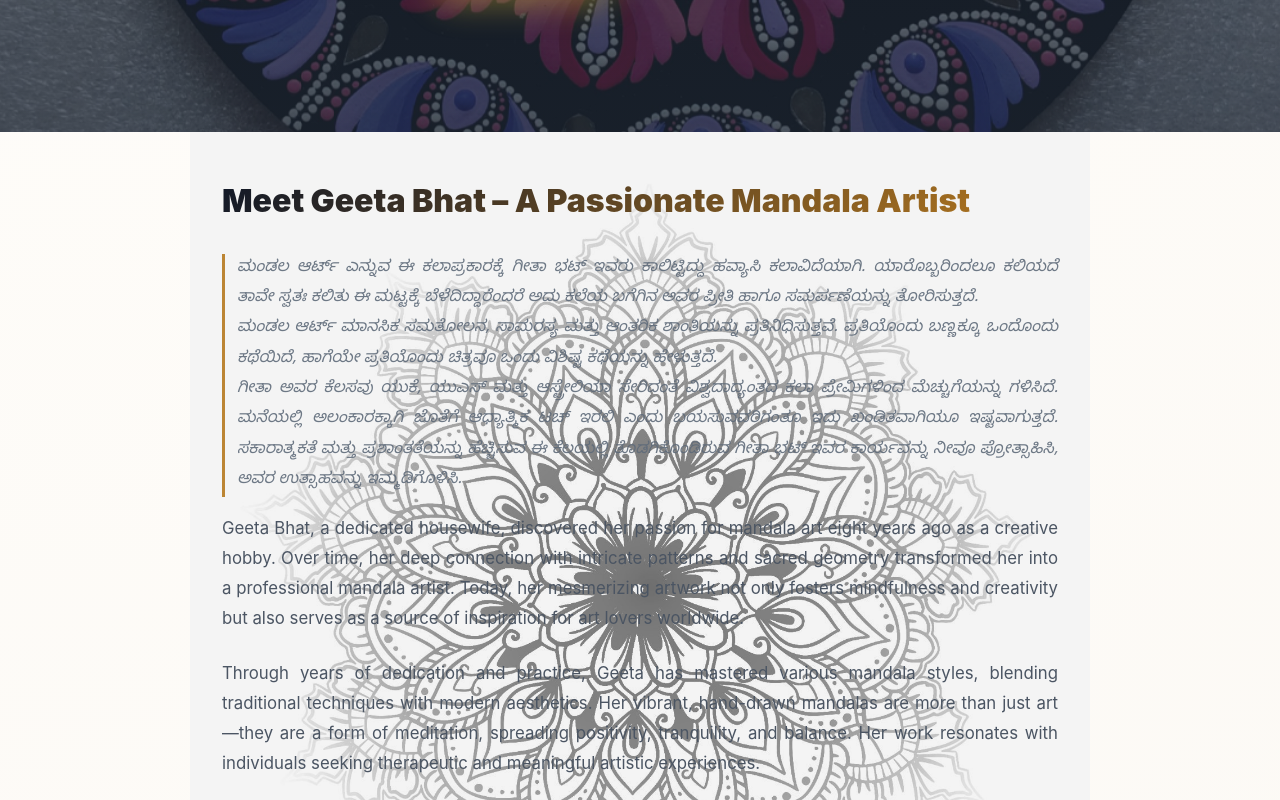
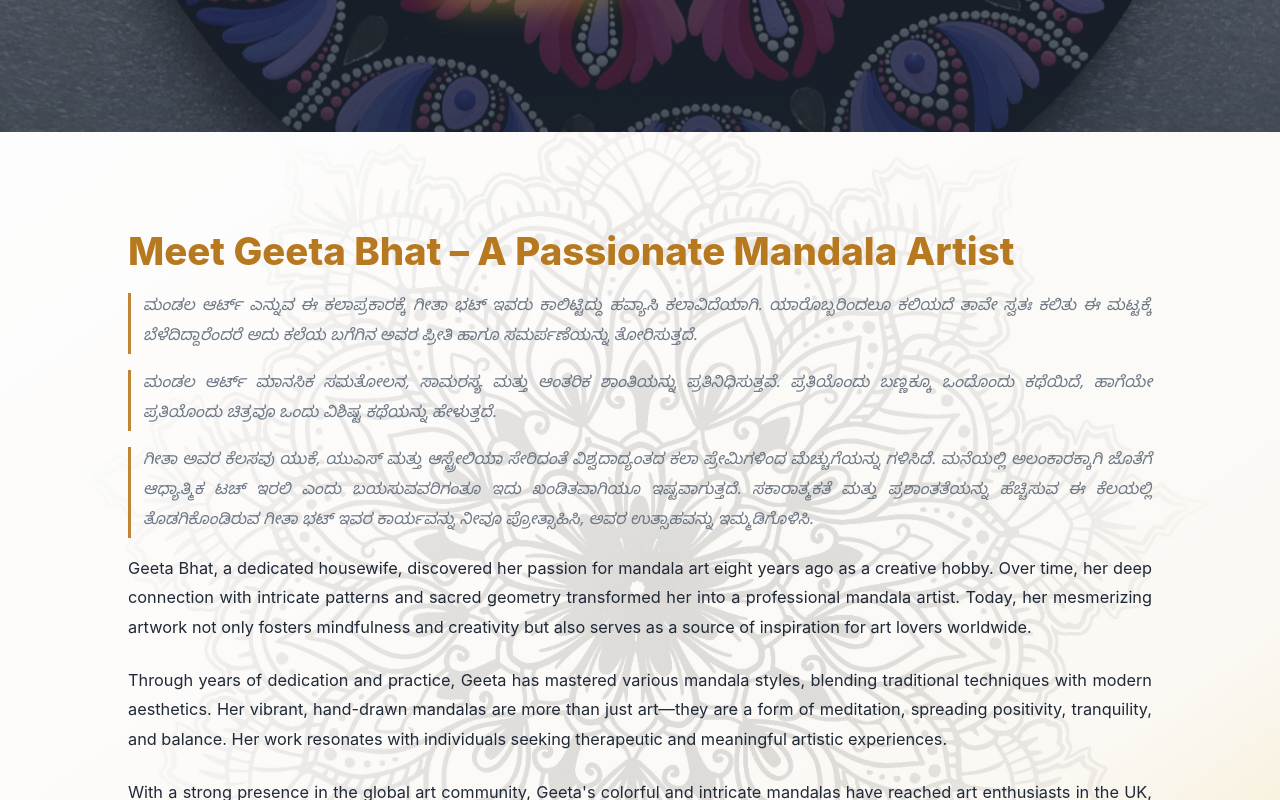
Before and after one commit to ChandanHegde24/Geetha_Artgallary, a React (Vite) app: page / in a window 1280 px wide. Shown: the part 740-1540 px from the top of the page. Built offline with nearby package versions, Linux system fonts and the light colour scheme.

Commit message:
overlay added

```diff
--- a/src/App.css
+++ b/src/App.css
@@ -566,13 +566,9 @@ h2 {
   animation: fadeUp 0.8s ease both;
 }
 
-.mandala-info.artist-bio-section {
+.artist-bio-section {
   position: relative;
   isolation: isolate;
-  overflow: hidden;
-  max-width: 900px;
-  margin: 0 auto;
-  padding: 3rem 2rem;
   background-image: url('/homeaboutbg.jpeg');
   background-size: cover;
   background-position: center;
@@ -580,25 +576,36 @@ h2 {
   background-attachment: fixed;
 }
 
+.artist-bio-section::before {
+  content: "";
+  position: absolute;
+  inset: 0;
+  z-index: -1;
+  background: linear-gradient(
+    145deg,
+    rgba(255, 255, 255, 0.82) 0%,
+    rgba(255, 251, 245, 0.72) 77%,
+    rgba(251, 191, 36, 0.2) 100%
+  );
+}
+
+.artist-bio-content {
+  position: relative;
+  z-index: 1;
+}
+
 .artist-bio-content h2 {
-  font-size: 2rem;
-  font-weight: 900;
-  color: #111827;
-  margin-bottom: 2rem;
-  line-height: 1.3;
-  background: linear-gradient(135deg, #111827, var(--accent));
-  -webkit-background-clip: text;
-  -webkit-text-fill-color: transparent;
-  background-clip: text;
+  margin-bottom: 1.2rem;
+  color: var(--accent);
 }
 
 .artist-bio-content .about-text {
   text-align: justify;
   text-justify: inter-word;
   margin-bottom: 1.5rem;
-  color: #4b5563;
+  color: var(--text);
   line-height: 1.8;
-  font-size: 1.05rem;
+  font-size: 1.02rem;
 }
 
 .mandala-intro-layout {
@@ -2119,6 +2126,10 @@ h2 {
     gap: 2rem;
   }
 
+  .artist-bio-section {
+    background-attachment: scroll;
+  }
+
   .about-content {
     text-align: center;
   }
--- a/src/components/Home.jsx
+++ b/src/components/Home.jsx
@@ -73,10 +73,16 @@ const popularPicksProducts = [
 export default function Home() {
   return (
     <>
-    <section className="mandala-info artist-bio-section">
+      <section className="mandala-info artist-bio-section">
         <div className="artist-bio-content">
           <h2>Meet Geeta Bhat – A Passionate Mandala Artist</h2>
-          <p className="about-text-kannada">ಮಂಡಲ ಆರ್ಟ್ ಎನ್ನುವ ಈ ಕಲಾಪ್ರಕಾರಕ್ಕೆ ಗೀತಾ ಭಟ್ ಇವರು ಕಾಲಿಟ್ಟಿದ್ದು ಹವ್ಯಾಸಿ ಕಲಾವಿದೆಯಾಗಿ. ಯಾರೊಬ್ಬರಿಂದಲೂ ಕಲಿಯದೆ ತಾವೇ ಸ್ವತಃ ಕಲಿತು ಈ ಮಟ್ಟಕ್ಕೆ ಬೆಳೆದಿದ್ದಾರೆಂದರೆ ಅದು ಕಲೆಯ ಬಗೆಗಿನ ಅವರ ಪ್ರೀತಿ ಹಾಗೂ ಸಮರ್ಪಣೆಯನ್ನು ತೋರಿಸುತ್ತದೆ. <br />ಮಂಡಲ ಆರ್ಟ್ ಮಾನಸಿಕ ಸಮತೋಲನ, ಸಾಮರಸ್ಯ ಮತ್ತು ಆಂತರಿಕ ಶಾಂತಿಯನ್ನು ಪ್ರತಿನಿಧಿಸುತ್ತವೆ. ಪ್ರತಿಯೊಂದು ಬಣ್ಣಕ್ಕೂ ಒಂದೊಂದು ಕಥೆಯಿದೆ, ಹಾಗೆಯೇ ಪ್ರತಿಯೊಂದು ಚಿತ್ರವೂ ಒಂದು ವಿಶಿಷ್ಟ ಕಥೆಯನ್ನು ಹೇಳುತ್ತದೆ. <br /> ಗೀತಾ ಅವರ ಕೆಲಸವು ಯುಕೆ, ಯುಎಸ್ ಮತ್ತು ಆಸ್ಟ್ರೇಲಿಯಾ ಸೇರಿದಂತೆ ವಿಶ್ವದಾದ್ಯಂತದ ಕಲಾ ಪ್ರೇಮಿಗಳಿಂದ ಮೆಚ್ಚುಗೆಯನ್ನು ಗಳಿಸಿದೆ. ಮನೆಯಲ್ಲಿ ಅಲಂಕಾರಕ್ಕಾಗಿ ಜೊತೆಗೆ ಆಧ್ಯಾತ್ಮಿಕ ಟಚ್ ಇರಲಿ ಎಂದು ಬಯಸುವವರಿಗಂತೂ ಇದು ಖಂಡಿತವಾಗಿಯೂ ಇಷ್ಟವಾಗುತ್ತದೆ. ಸಕಾರಾತ್ಮಕತೆ ಮತ್ತು ಪ್ರಶಾಂತತೆಯನ್ನು ಹೆಚ್ಚಿಸುವ ಈ ಕೆಲಯಲ್ಲಿ ತೊಡಗಿಕೊಂಡಿರುವ ಗೀತಾ ಭಟ್ ಇವರ ಕಾರ್ಯವನ್ನು ನೀವೂ ಪ್ರೋತ್ಸಾಹಿಸಿ, ಅವರ ಉತ್ಸಾಹವನ್ನು ಇಮ್ಮಡಿಗೊಳಿಸಿ.</p>
+          <p className="about-text-kannada">
+            ಮಂಡಲ ಆರ್ಟ್ ಎನ್ನುವ ಈ ಕಲಾಪ್ರಕಾರಕ್ಕೆ ಗೀತಾ ಭಟ್ ಇವರು ಕಾಲಿಟ್ಟಿದ್ದು ಹವ್ಯಾಸಿ ಕಲಾವಿದೆಯಾಗಿ. ಯಾರೊಬ್ಬರಿಂದಲೂ ಕಲಿಯದೆ ತಾವೇ ಸ್ವತಃ ಕಲಿತು ಈ ಮಟ್ಟಕ್ಕೆ ಬೆಳೆದಿದ್ದಾರೆಂದರೆ ಅದು ಕಲೆಯ ಬಗೆಗಿನ ಅವರ ಪ್ರೀತಿ ಹಾಗೂ ಸಮರ್ಪಣೆಯನ್ನು ತೋರಿಸುತ್ತದೆ. </p>
+          <p className="about-text-kannada">
+            ಮಂಡಲ ಆರ್ಟ್ ಮಾನಸಿಕ ಸಮತೋಲನ, ಸಾಮರಸ್ಯ ಮತ್ತು ಆಂತರಿಕ ಶಾಂತಿಯನ್ನು ಪ್ರತಿನಿಧಿಸುತ್ತವೆ. ಪ್ರತಿಯೊಂದು ಬಣ್ಣಕ್ಕೂ ಒಂದೊಂದು ಕಥೆಯಿದೆ, ಹಾಗೆಯೇ ಪ್ರತಿಯೊಂದು ಚಿತ್ರವೂ ಒಂದು ವಿಶಿಷ್ಟ ಕಥೆಯನ್ನು ಹೇಳುತ್ತದೆ. </p>
+          <p className="about-text-kannada">
+            ಗೀತಾ ಅವರ ಕೆಲಸವು ಯುಕೆ, ಯುಎಸ್ ಮತ್ತು ಆಸ್ಟ್ರೇಲಿಯಾ ಸೇರಿದಂತೆ ವಿಶ್ವದಾದ್ಯಂತದ ಕಲಾ ಪ್ರೇಮಿಗಳಿಂದ ಮೆಚ್ಚುಗೆಯನ್ನು ಗಳಿಸಿದೆ. ಮನೆಯಲ್ಲಿ ಅಲಂಕಾರಕ್ಕಾಗಿ ಜೊತೆಗೆ ಆಧ್ಯಾತ್ಮಿಕ ಟಚ್ ಇರಲಿ ಎಂದು ಬಯಸುವವರಿಗಂತೂ ಇದು ಖಂಡಿತವಾಗಿಯೂ ಇಷ್ಟವಾಗುತ್ತದೆ. ಸಕಾರಾತ್ಮಕತೆ ಮತ್ತು ಪ್ರಶಾಂತತೆಯನ್ನು ಹೆಚ್ಚಿಸುವ ಈ ಕೆಲಯಲ್ಲಿ ತೊಡಗಿಕೊಂಡಿರುವ ಗೀತಾ ಭಟ್ ಇವರ ಕಾರ್ಯವನ್ನು ನೀವೂ ಪ್ರೋತ್ಸಾಹಿಸಿ, ಅವರ ಉತ್ಸಾಹವನ್ನು ಇಮ್ಮಡಿಗೊಳಿಸಿ.
+          </p>
           <p className="about-text">
             Geeta Bhat, a dedicated housewife, discovered her passion for mandala art eight years ago as a creative hobby. Over time, her deep connection with intricate patterns and sacred geometry transformed her into a professional mandala artist. Today, her mesmerizing artwork not only fosters mindfulness and creativity but also serves as a source of inspiration for art lovers worldwide.
           </p>
```
